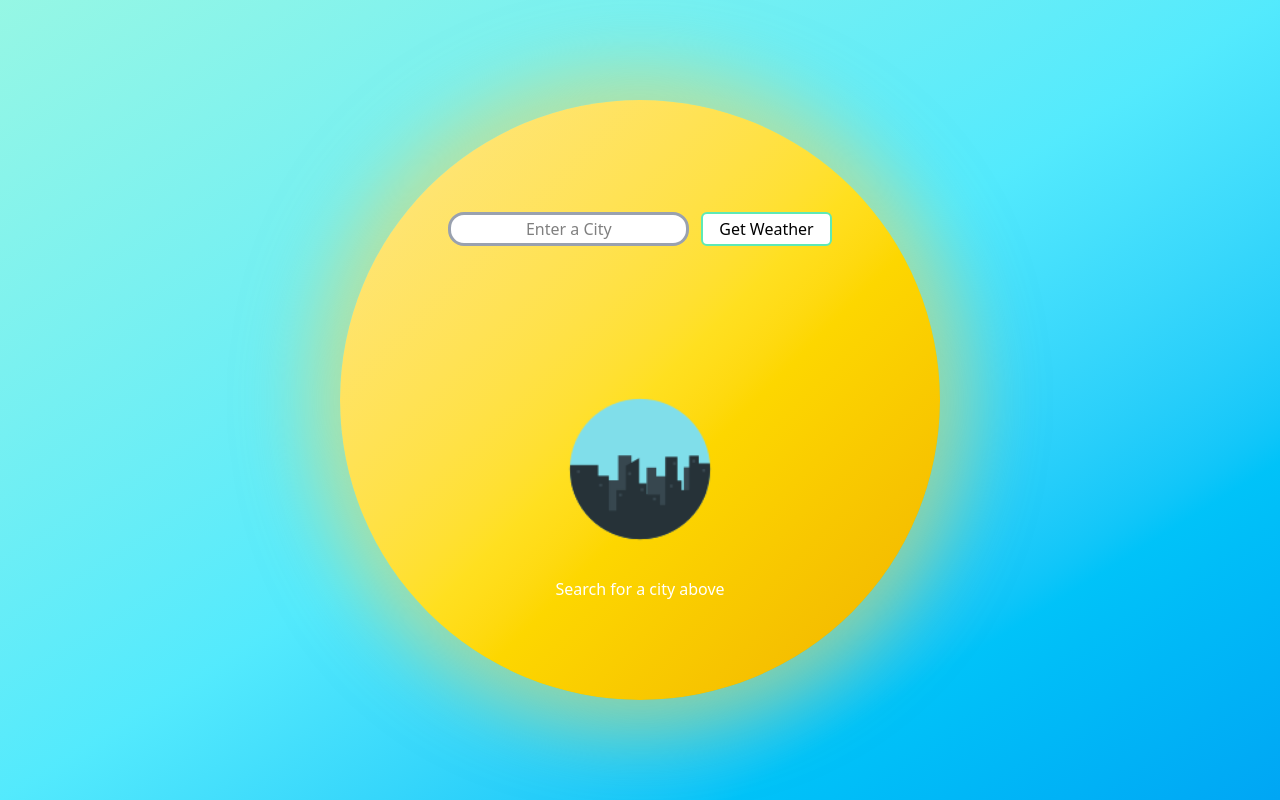
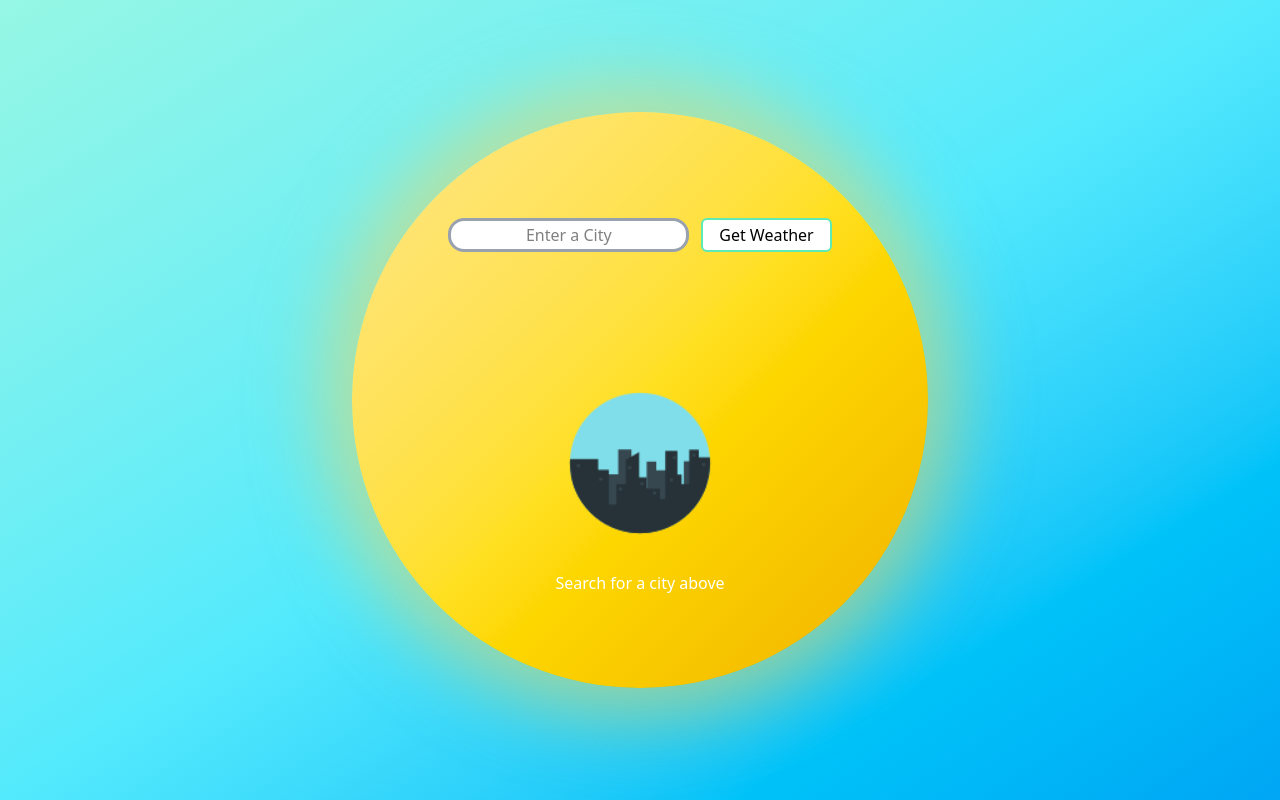
Before and after one commit to calumsmyth/weather-app, a website: page index.html in a window 1280 px wide. Drawn offline with Linux system fonts and the light colour scheme.

Commit message:
Changed size of Card

```diff
--- a/index.html
+++ b/index.html
@@ -7,7 +7,7 @@
     <title>Weather App</title>
 </head>
 <body class="flex justify-center items-center min-h-screen bg-gradient-to-br  from-teal-200 via-cyan-300 to-sky-500">
-    <div id="card" class="shrink-0 glow-sun glow-pulse flex flex-col justify-around items-center rounded-full font-sans h-[600px] w-[600px] bg-gradient-to-br from-amber-200 via-yellow-300 to-yellow-500">
+    <div id="card" class="shrink-0 glow-sun glow-pulse flex flex-col justify-around items-center rounded-full font-sans h-[36rem] w-[36rem] bg-gradient-to-br from-amber-200 via-yellow-300 to-yellow-500">
         <div id="search" class="flex mt-10 gap-3 ">
             <input type="text" id="city-input" placeholder="Enter a City" class="flex justify-center text-center rounded-2xl bg-white border-3 border-gray-400 p-0.5 mb-0" />
             <button id="get-weather" class="bg-white border-2 rounded-md border-emerald-300 py-0.5 px-4 mt-0">Get Weather</button>
```
Also changed, not shown: src/output.css.
